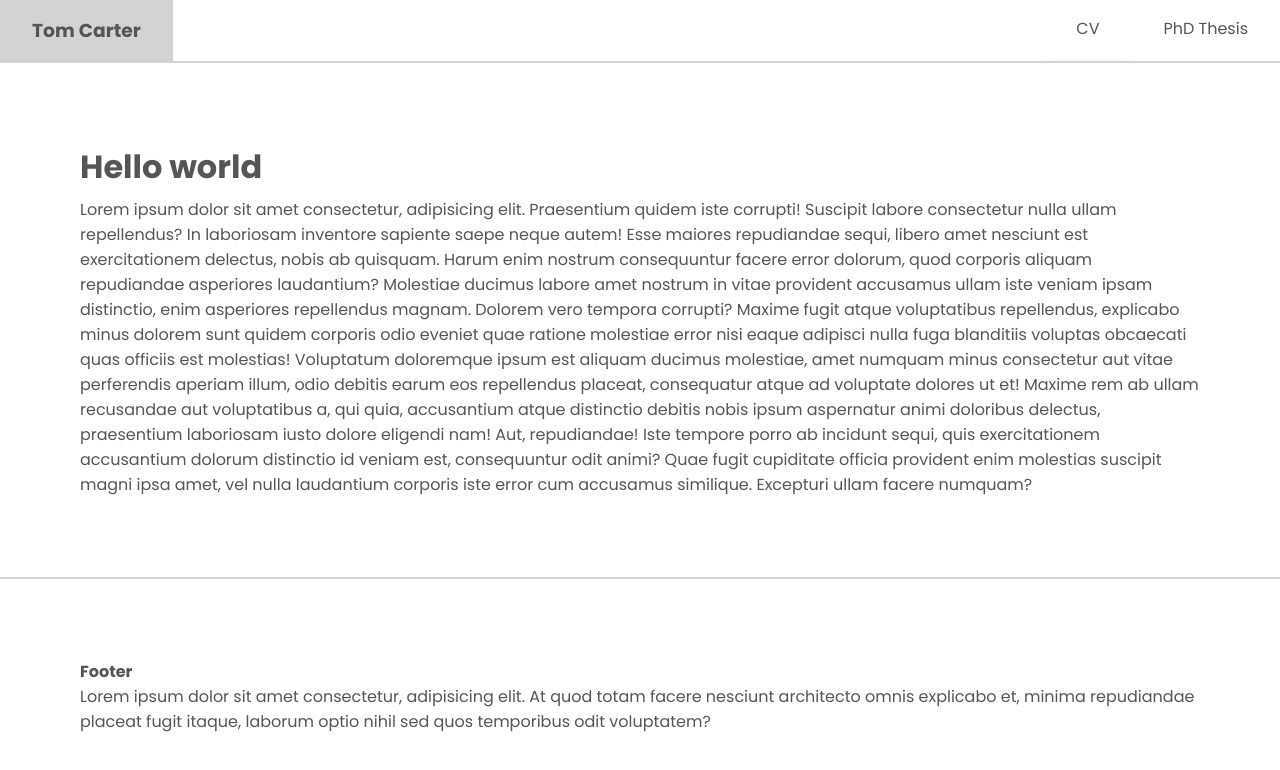
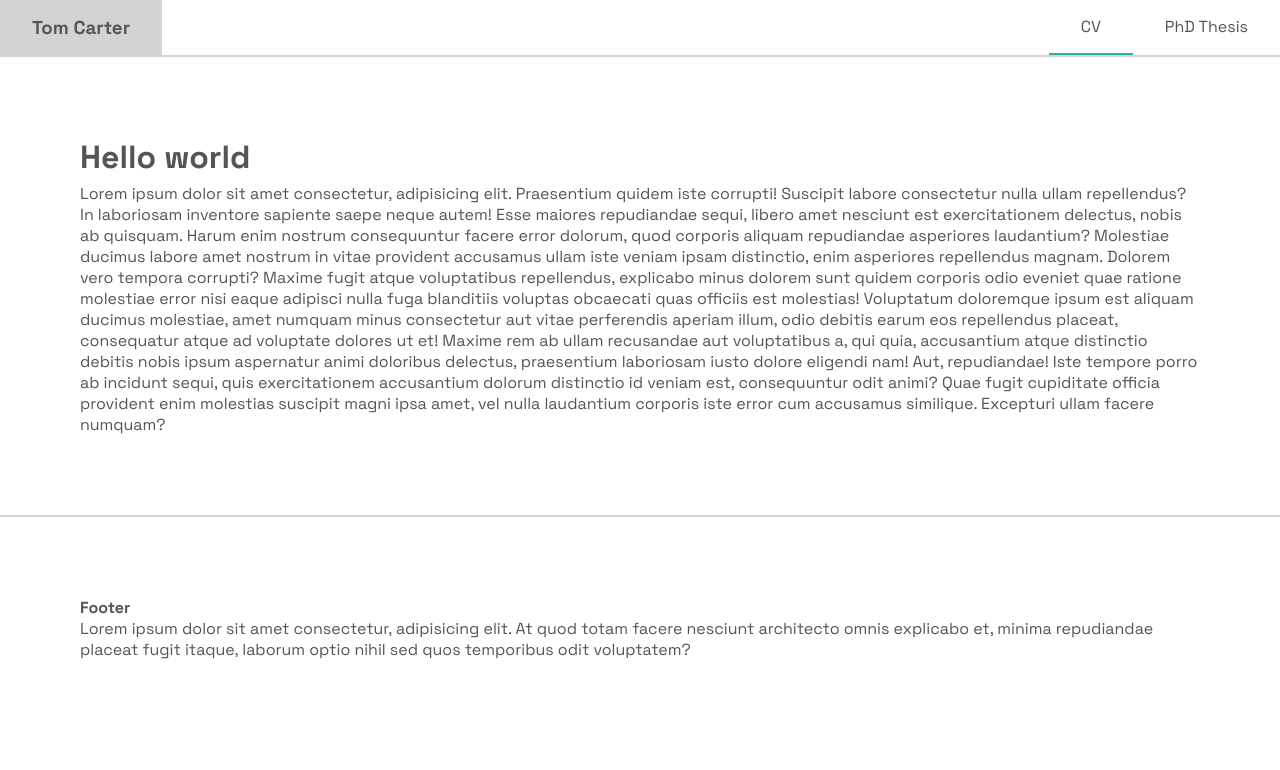
Before and after one commit to tomcarter23/portfolio, a plain HTML site: page portfolio/index.html in a window 1280 px wide. Drawn offline with Linux system fonts and the light colour scheme.

Commit message:
use Space Grotesk

```diff
--- a/portfolio/style.css
+++ b/portfolio/style.css
@@ -1,8 +1,7 @@
-@import url('https://fonts.googleapis.com/css2?family=Poppins:ital,wght@0,100;0,200;0,300;0,400;0,500;0,600;0,700;0,800;0,900;1,100;1,200;1,300;1,400;1,500;1,600;1,700;1,800;1,900&family=Source+Serif+4:ital,opsz,wght@0,8..60,200..900;1,8..60,200..900&display=swap');
-:root{
+@import url('https://fonts.googleapis.com/css2?family=Space+Grotesk:wght@300..700&display=swap');:root{
     --primary-color: #ffffff;
     --hover-color: #d3d3d3;
-    --accent-color: #e0ffff;
+    --accent-color: #20B2AA;
     --text-color: #555555;
   }
   *{
@@ -11,7 +10,7 @@
     box-sizing: border-box;
 }
 html{
-    font-family: Poppins, "Segoe UI", sans-serif;
+    font-family: "Space Grotesk", sans-serif;
     color: var(--text-color);
 }
 body{
@@ -50,7 +49,7 @@ nav a:hover{
     background-color: var(--hover-color);
 }
 nav a.active-link{
-    border-bottom: 1px solid var(--accent-color);
+    border-bottom: 2px solid var(--accent-color);
 }
 nav a.accent-link{
     background-color: var(--accent-color);
```
